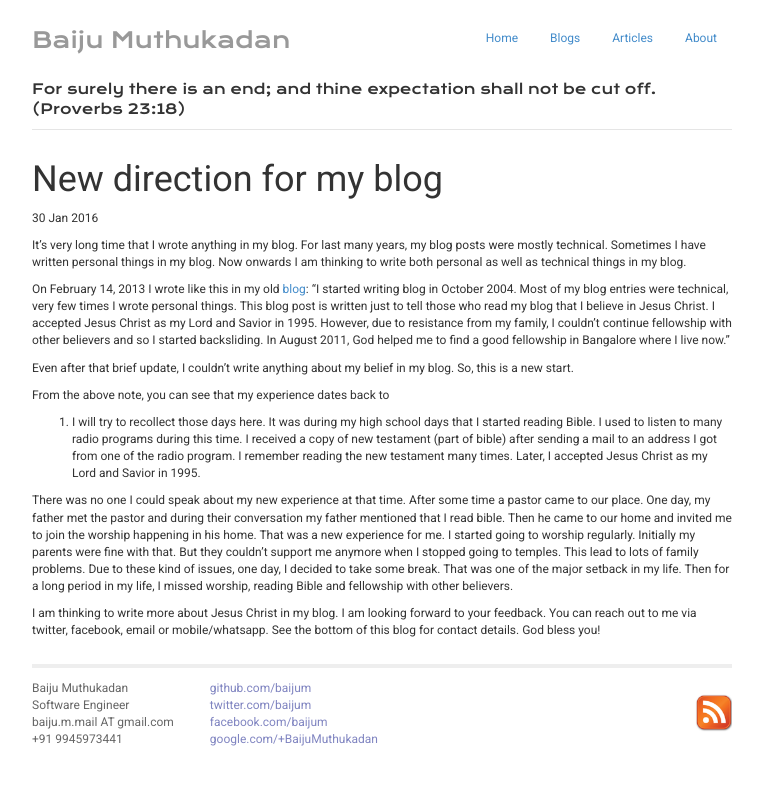
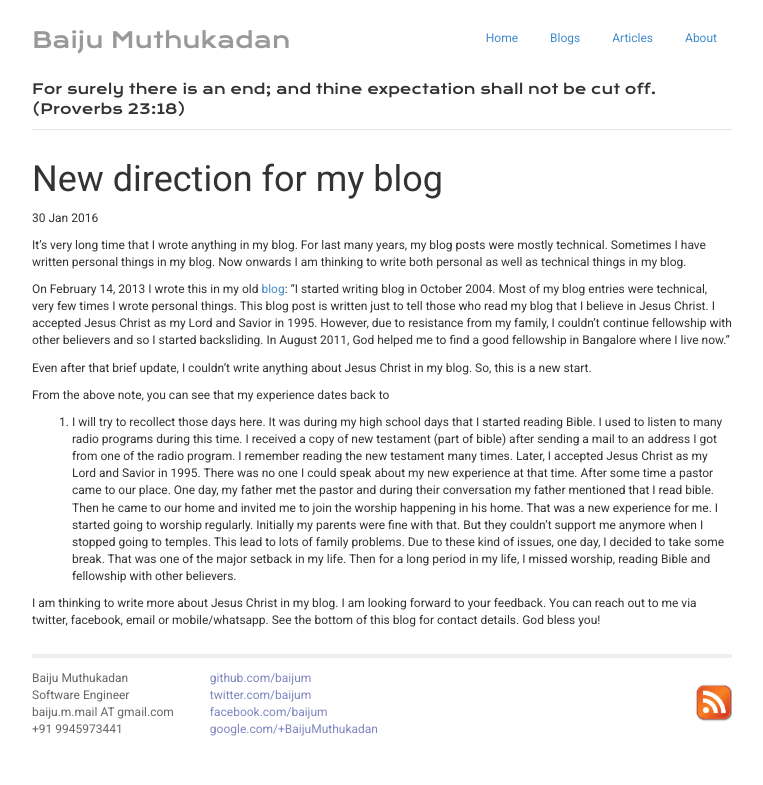
Before and after one commit to baijum/muthukadan.net, a Jekyll site: the page built from _posts/2016-01-30-new-direction-for-blog.markdown, in a window 1280 px wide. Shown: the top 785 px of the page, without its empty margins (258-1021 px from the left). Built offline with Jekyll 4.4.1, drawn with Linux system fonts in a browser that asks for light colours; Markdown is read by kramdown in place of the engine named in the settings.

Commit message:
further simplify

```diff
--- a/_posts/2016-01-30-new-direction-for-blog.markdown
+++ b/_posts/2016-01-30-new-direction-for-blog.markdown
@@ -10,10 +10,10 @@
 personal things in my blog.  Now onwards I am thinking to write both
 personal as well as technical things in my blog.
 
-On February 14, 2013 I wrote like this in my old [blog]: "I started
-writing blog in October 2004.  Most of my blog entries were technical,
-very few times I wrote personal things.  This blog post is written
-just to tell those who read my blog that I believe in Jesus Christ.  I
+On February 14, 2013 I wrote this in my old [blog]: "I started writing
+blog in October 2004.  Most of my blog entries were technical, very
+few times I wrote personal things.  This blog post is written just to
+tell those who read my blog that I believe in Jesus Christ.  I
 accepted Jesus Christ as my Lord and Savior in 1995.  However, due to
 resistance from my family, I couldn't continue fellowship with other
 believers and so I started backsliding.  In August 2011, God helped me
@@ -21,8 +21,8 @@
 
 [blog]: http://baijum.blogspot.in/2013/02/something-personal.html
 
-Even after that brief update, I couldn't write anything about my
-belief in my blog.  So, this is a new start.
+Even after that brief update, I couldn't write anything about Jesus
+Christ in my blog.  So, this is a new start.
 
 From the above note, you can see that my experience dates back to
 1995.  I will try to recollect those days here.  It was during my high
@@ -31,7 +31,6 @@
 (part of bible) after sending a mail to an address I got from one of
 the radio program.  I remember reading the new testament many times.
 Later, I accepted Jesus Christ as my Lord and Savior in 1995.
-
 There was no one I could speak about my new experience at that time.
 After some time a pastor came to our place.  One day, my father met
 the pastor and during their conversation my father mentioned that I
```
